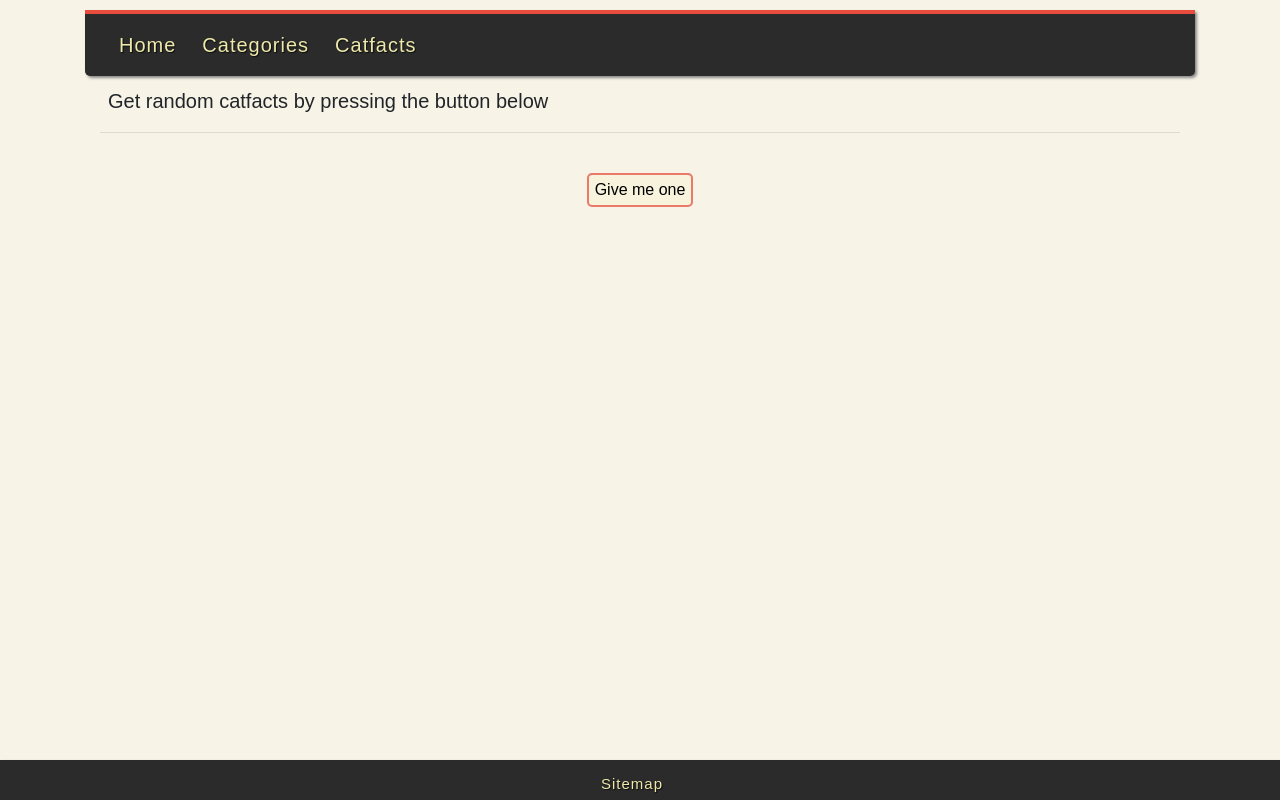
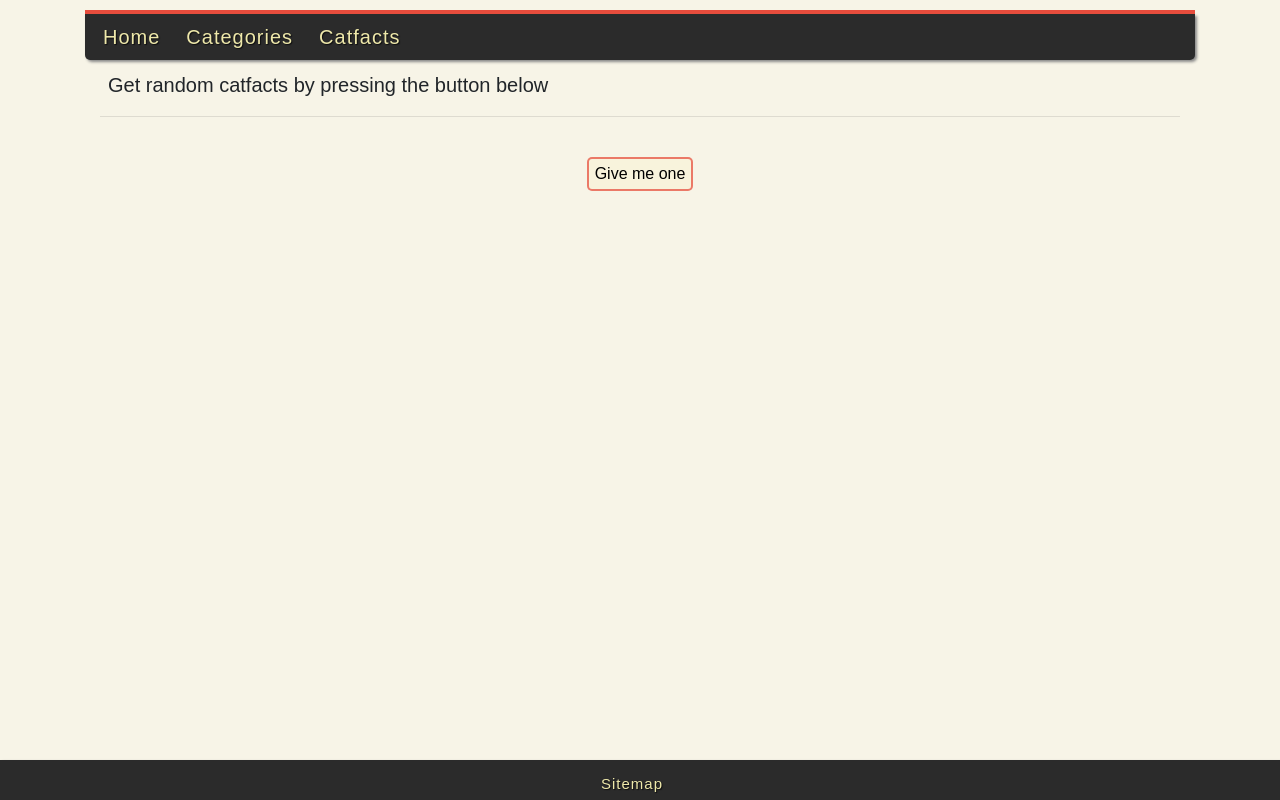
Before and after one commit to alexfrenkel92/catfacts, a Vue app: page /catfacts in a window 1280 px wide. Built offline with nearby package versions, Linux system fonts and the light colour scheme; no server answers; what vue-resource would draw is missing.

Commit message:
navbar fixed

```diff
--- a/src/components/shared/Header.vue
+++ b/src/components/shared/Header.vue
@@ -62,7 +62,7 @@ a {
     text-decoration: none;
     /* border: 5px solid #e74c3c; */
 }
-.sticky-top {
+.navbar-expand-lg {
     margin: 0 0 10px 0;
     padding: 0;
     border-bottom-left-radius: 5px;
```
